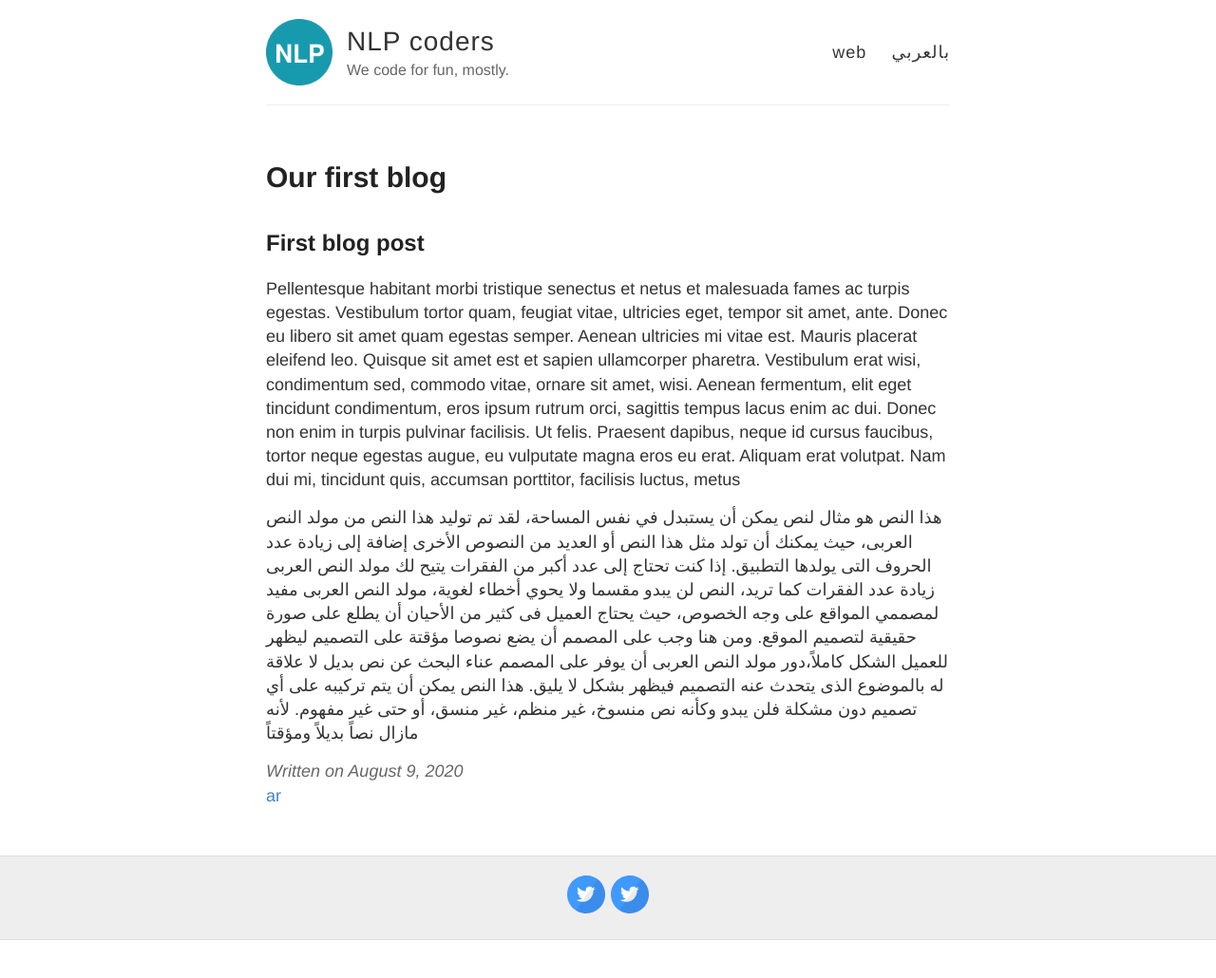
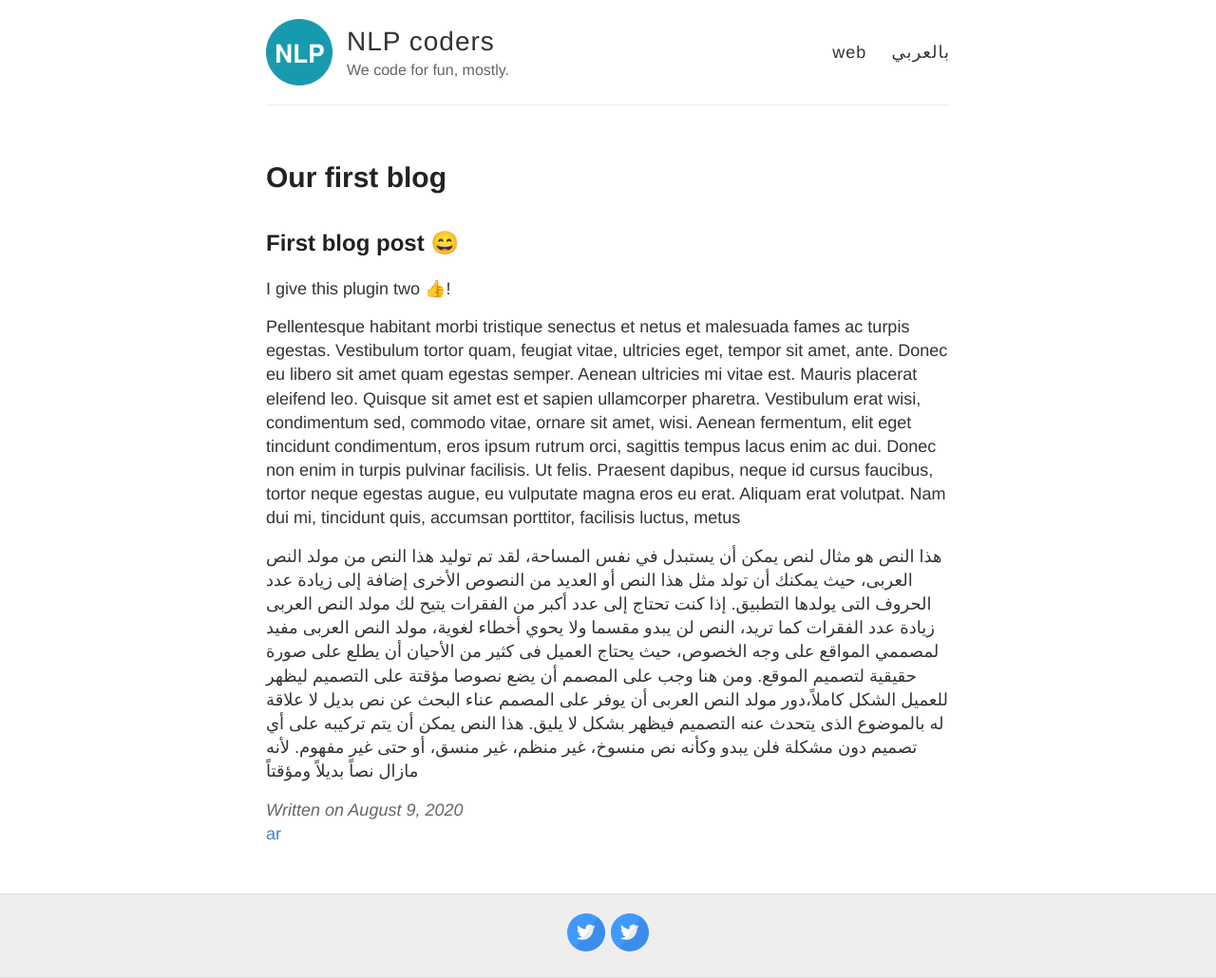
Before and after one commit to NLP-coders/NLP-coders.github.io, a Jekyll site: the page built from _posts/2020-8-9-First-blog.md, in a window 1280 px wide. Shown: the whole page at 95% size. Built offline with Jekyll 4.4.1, drawn with Linux system fonts in a browser that asks for light colours; emoji names are drawn with the system emoji font; before the commit the page ends 990 px from its top, so only the background shows below that.

```diff
--- a/_config.yml
+++ b/_config.yml
@@ -77,6 +77,7 @@ sass:
 gems:
   - jekyll-sitemap # Create a sitemap using the official Jekyll sitemap gem
   - jekyll-feed # Create an Atom feed using the official Jekyll feed gem
+  - jemoji
 
 # Exclude these files from your production _site
 exclude:
--- a/_posts/2020-8-9-First-blog.md
+++ b/_posts/2020-8-9-First-blog.md
@@ -7,7 +7,10 @@ tags: [بالعربي]
 
 ---
 
-## First blog post
+## First blog post :smile:
+
+I give this plugin two :+1:!
+
 
 Pellentesque habitant morbi tristique senectus et netus et malesuada fames ac turpis egestas. Vestibulum tortor quam, feugiat vitae, ultricies eget, tempor sit amet, ante. Donec eu libero sit amet quam egestas semper. Aenean ultricies mi vitae est. Mauris placerat eleifend leo. Quisque sit amet est et sapien ullamcorper pharetra. Vestibulum erat wisi, condimentum sed, commodo vitae, ornare sit amet, wisi. Aenean fermentum, elit eget tincidunt condimentum, eros ipsum rutrum orci, sagittis tempus lacus enim ac dui. Donec non enim in turpis pulvinar facilisis. Ut felis. Praesent dapibus, neque id cursus faucibus, tortor neque egestas augue, eu vulputate magna eros eu erat. Aliquam erat volutpat. Nam dui mi, tincidunt quis, accumsan porttitor, facilisis luctus, metus
 
```
